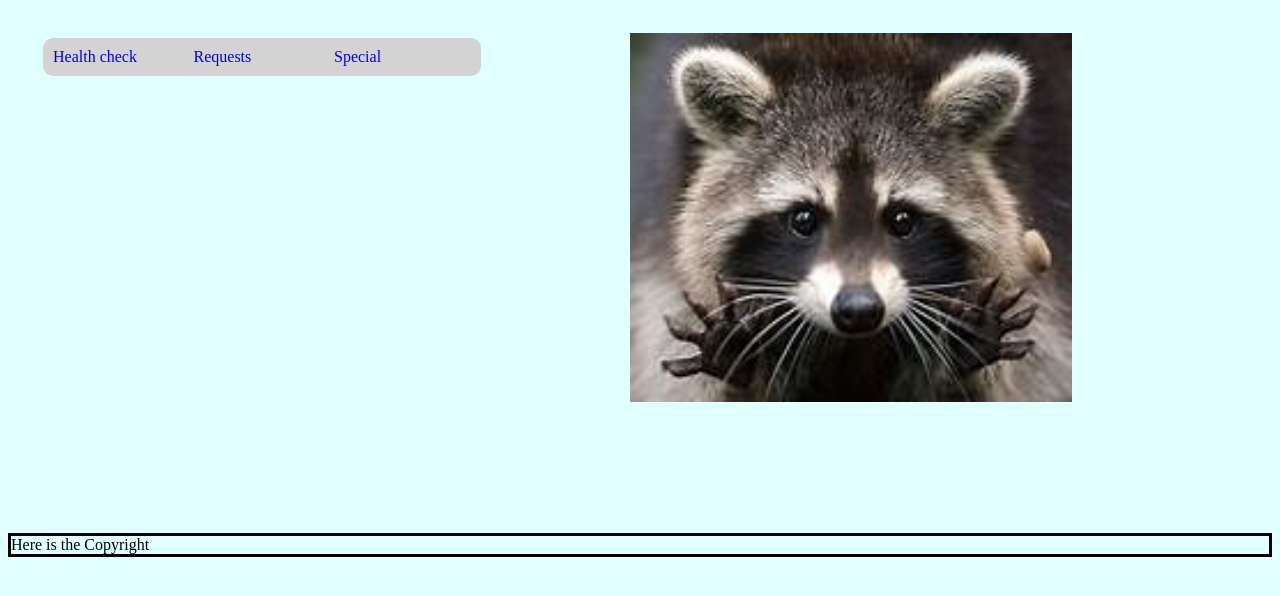
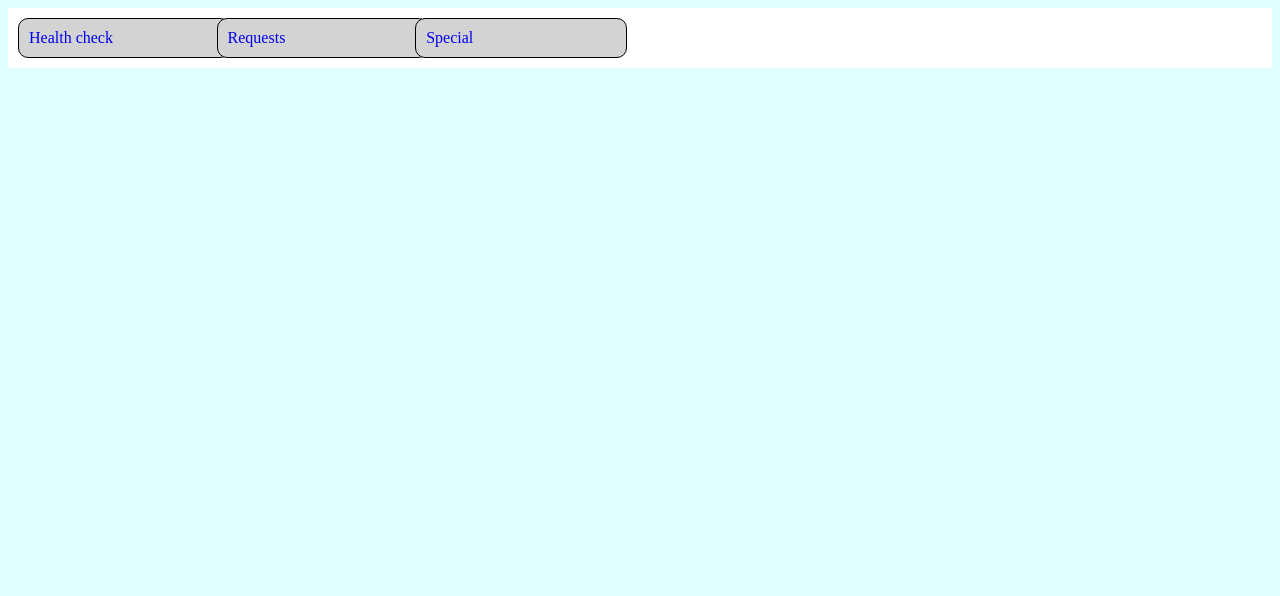
Before and after one commit to dnikiforov1967/HTML5Application, a website: page public_html/index.html in a window 1280 px wide. Drawn offline with Linux system fonts and the light colour scheme.

Commit message:
Change style

```diff
--- a/public_html/css/head.css
+++ b/public_html/css/head.css
@@ -13,31 +13,40 @@ body {
 }
 
 .headdiv {
+    background-color: white;
     display: inline-block;
-    width:40%;
-    padding: 5px;
-    margin: 5px;
-    margin-top: 20px;
-    margin-left: 30px;
+    width:100%;
+    padding: 0px;
+    margin-top: 0px;
+    margin-left: 0px;
+}
+
+.topPoint {
+    display: inline-block;
+    width:15%;
+    margin-left: 5px;
+    margin-bottom: 5px;
+    margin-top: 5px;
+
 }
 
 .topPoint a {
-     border-radius: 10px;
+    border-style: solid;
+    border-color: black;
+    border-width: 1px;
+    border-radius: 10px;
     display: inline-block;
     text-decoration: none;
     margin-top: 5px;
     margin-bottom: 5px;
-    margin-left: 0;
-    margin-right: 0;
+    margin-left: 5px;
+    margin-right: 5px;
     padding: 10px 10px;
     background-color: lightgray;
     width:100%;
 }
 
-.topPoint {
-    display: inline-block;
-    width:27%;
-}
+
 
 .dropdown {
     display: none;
--- a/public_html/index.html
+++ b/public_html/index.html
@@ -33,11 +33,5 @@ and open the template in the editor.
                 </div>
             </div>
         </div>
-        <div class="imageDiv">
-            <img id="animal" src="img/raccoon.jpeg" />
-        </div>
-        <footer class="footer">
-            Here is the Copyright
-        </footer>
     </body>
 </html>
```
